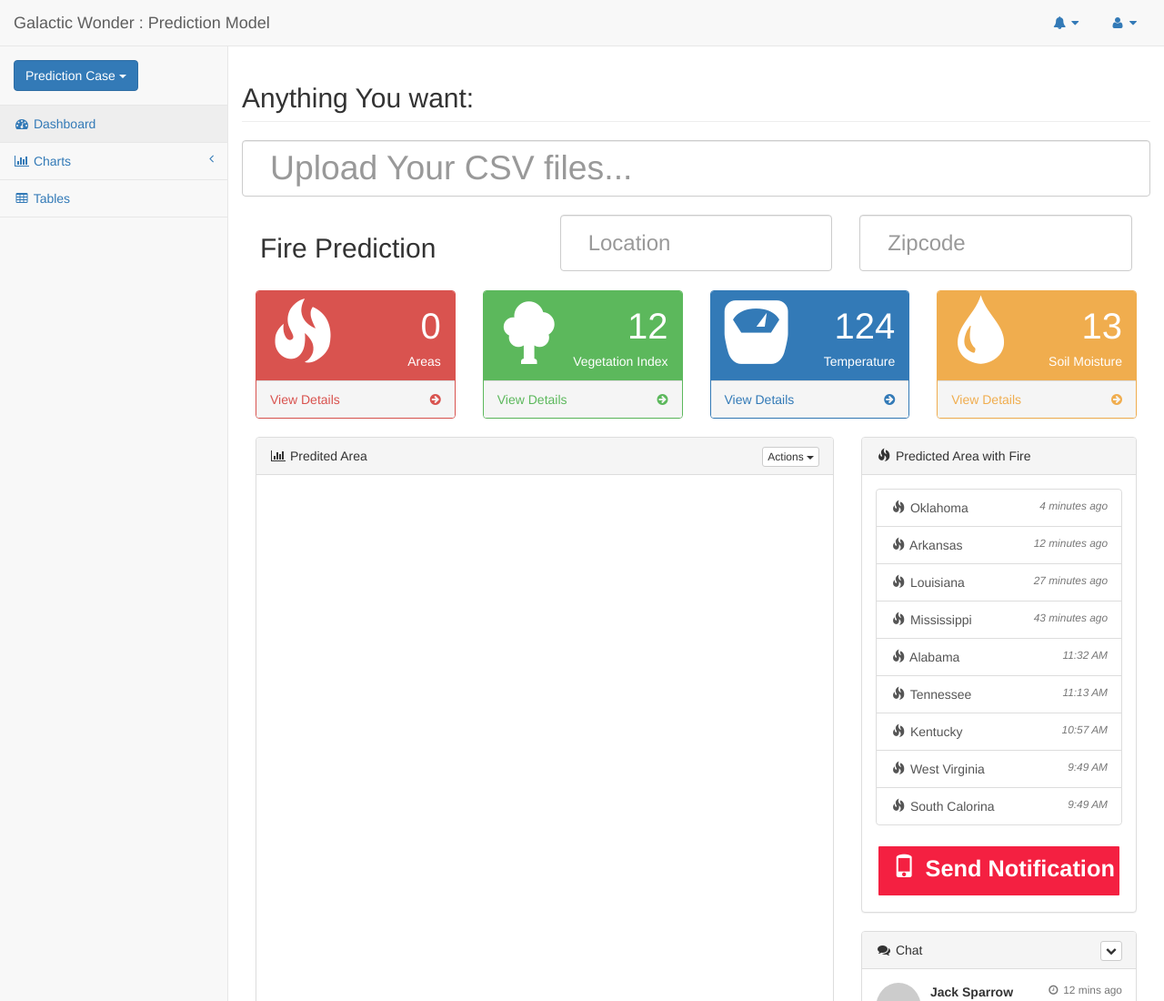
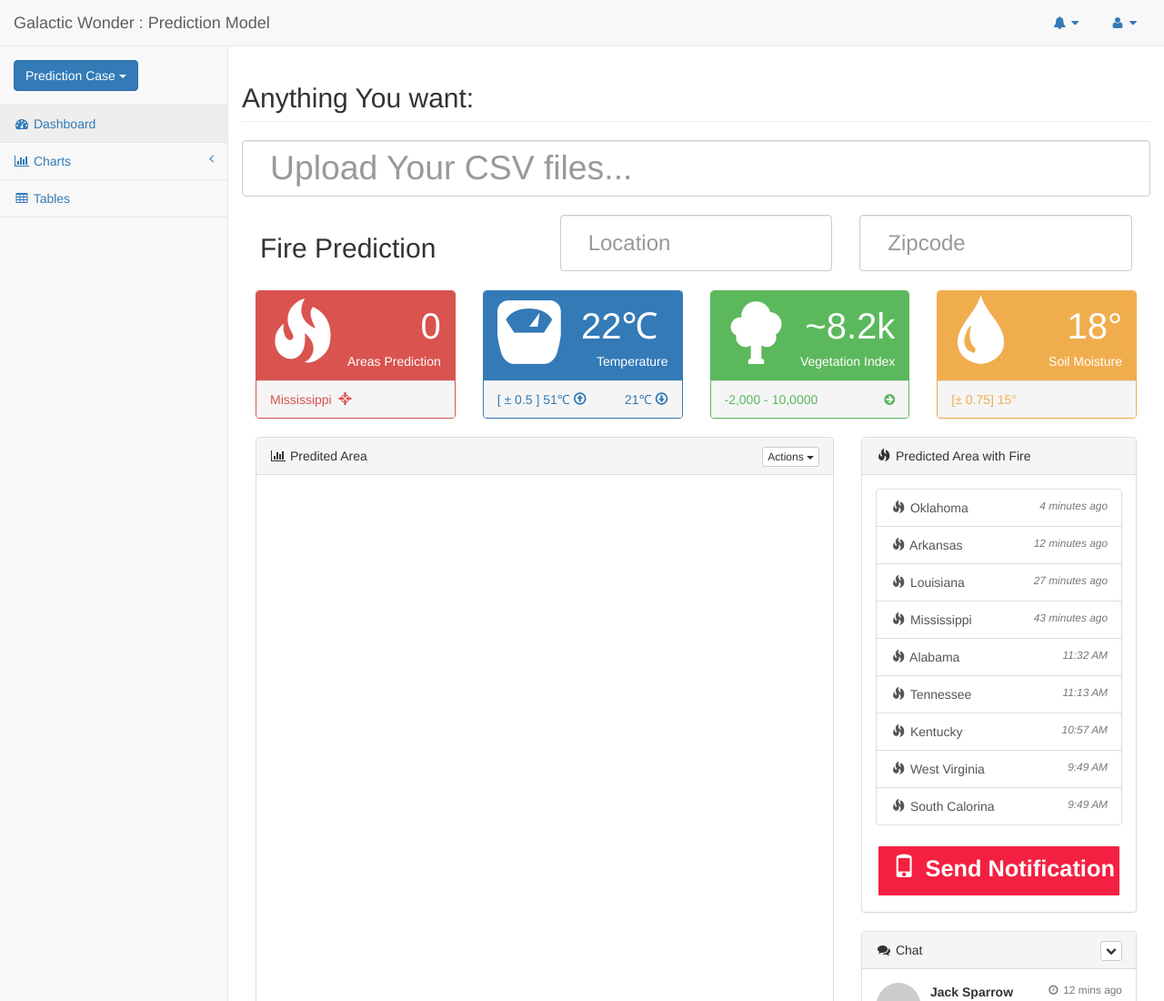
Before and after one commit to ayox/nasa-challange, a website: page pages/index.html in a window 1280 px wide. Shown: the top 1100 px of the page at 91% size. Drawn offline with Linux system fonts and the light colour scheme; some packages are replaced by stand-ins of ours; placeholder pictures from the web are drawn by us.

Commit message:
Change all icons and info

```diff
--- a/pages/index.html
+++ b/pages/index.html
@@ -209,14 +209,41 @@
                                 </div>
                                 <div class="col-xs-9 text-right">
                                     <div class="huge">0</div>
-                                    <div>Areas</div>
+                                    <div>Areas Prediction</div>
                                 </div>
                             </div>
                         </div>
                         <a href="#">
                             <div class="panel-footer">
-                                <span class="pull-left">View Details</span>
-                                <span class="pull-right"><i class="fa fa-arrow-circle-right"></i></span>
+                                <i class="glyphicon glyphicon-screenshot"></i>
+                                <span class="pull-left">Mississippi &nbsp;</span>
+                                <div class="clearfix"></div>
+                            </div>
+                        </a>
+                    </div>
+                </div>
+                <div class="col-lg-3 col-md-6">
+                    <div class="panel panel-primary">
+                        <div class="panel-heading">
+                            <div class="row">
+                                <div class="col-xs-3">
+                                    <i class="glyphicon glyphicon-scale fa-5x"></i>
+                                </div>
+                                <div class="col-xs-9 text-right">
+                                    <div class="huge">22&#8451;&nbsp;</div>
+                                    <div>Temperature</div>
+                                </div>
+                            </div>
+                        </div>
+                        <a href="#">
+                            <div class="panel-footer">
+                                <i class="glyphicon glyphicon-upload"></i>
+                                <span class="pull-left">[ ± 0.5 ] 51&#8451;&nbsp;</span>
+
+                                <span class="pull-right">
+                                    <i class="glyphicon glyphicon-download"></i>
+                                    <span class="pull-left">21&#8451;&nbsp;</span>
+                                </span>
                                 <div class="clearfix"></div>
                             </div>
                         </a>
@@ -230,42 +257,21 @@
                                     <i class="glyphicon glyphicon-tree-deciduous fa-5x"></i>
                                 </div>
                                 <div class="col-xs-9 text-right">
-                                    <div class="huge">12</div>
+                                    <div class="huge">~8.2k</div>
                                     <div>Vegetation Index</div>
                                 </div>
                             </div>
                         </div>
                         <a href="#">
                             <div class="panel-footer">
-                                <span class="pull-left">View Details</span>
+                                <span class="pull-left">-2,000 - 10,0000</span>
                                 <span class="pull-right"><i class="fa fa-arrow-circle-right"></i></span>
                                 <div class="clearfix"></div>
                             </div>
                         </a>
                     </div>
                 </div>
-                <div class="col-lg-3 col-md-6">
-                    <div class="panel panel-primary">
-                        <div class="panel-heading">
-                            <div class="row">
-                                <div class="col-xs-3">
-                                    <i class="glyphicon glyphicon-scale fa-5x"></i>
-                                </div>
-                                <div class="col-xs-9 text-right">
-                                    <div class="huge">124</div>
-                                    <div>Temperature</div>
-                                </div>
-                            </div>
-                        </div>
-                        <a href="#">
-                            <div class="panel-footer">
-                                <span class="pull-left">View Details</span>
-                                <span class="pull-right"><i class="fa fa-arrow-circle-right"></i></span>
-                                <div class="clearfix"></div>
-                            </div>
-                        </a>
-                    </div>
-                </div>
+
                 <div class="col-lg-3 col-md-6">
                     <div class="panel panel-yellow">
                         <div class="panel-heading">
@@ -274,15 +280,15 @@
                                     <i class="glyphicon glyphicon-tint fa-5x"></i>
                                 </div>
                                 <div class="col-xs-9 text-right">
-                                    <div class="huge">13</div>
+                                    <div class="huge">18&deg; </div>
                                     <div>Soil Moisture</div>
                                 </div>
                             </div>
                         </div>
                         <a href="#">
                             <div class="panel-footer">
-                                <span class="pull-left">View Details</span>
-                                <span class="pull-right"><i class="fa fa-arrow-circle-right"></i></span>
+                                <span class="pull-left">[± 0.75] 15&deg;</span>
+                                <span class="pull-right"></span>
                                 <div class="clearfix"></div>
                             </div>
                         </a>
```
